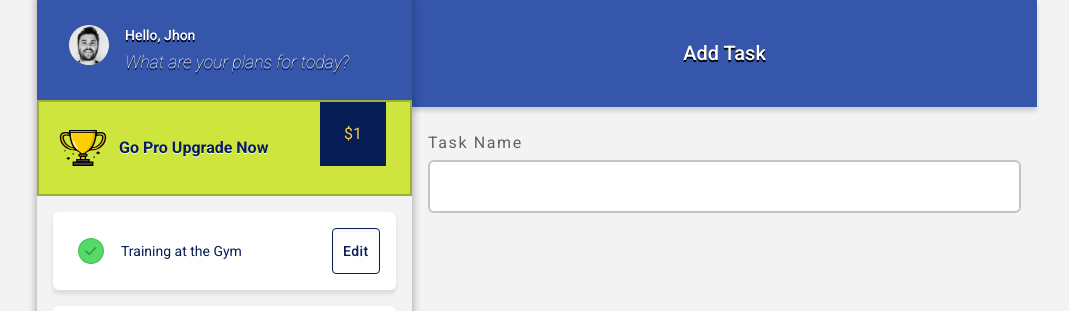
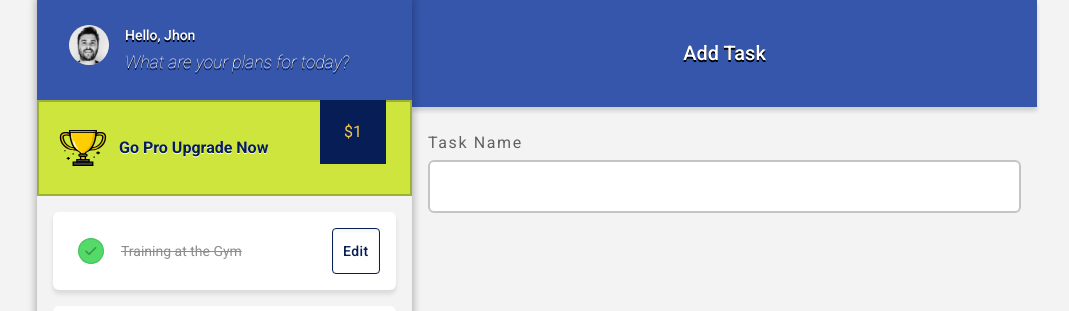
Before and after one commit to henzyd/jhon-todo, a React (Vite) app: page / in a window 1280 px wide. Shown: the top 311 px of the page, without its empty margins (103-1172 px from the left). Built offline with nearby package versions, Linux system fonts and the light colour scheme.

Commit message:
chore: added strikethrough to done task

```diff
--- a/src/App.tsx
+++ b/src/App.tsx
@@ -39,14 +39,14 @@ function App() {
                 </div>
               </div>
             </div>
-            <div className="border-2 border-[#9EB031] bg-[#CDE53D] flex gap-8 justify-between relative">
+            <div className="border-2 border-[#9EB031] bg-[#CDE53D] flex gap-8 justify-between">
               <div className="flex items-center gap-3 p-5 py-7 pr-0">
                 <img src={Trophy} alt="trophy-icon" className="w-12" />
                 <p className="text-primary-01 font-bold text-shadow-white">
                   Go Pro Upgrade Now
                 </p>
               </div>
-              <div className="bg-primary-01 self-start flex items-center justify-center p-5 px-6 mr-6">
+              <div className="bg-primary-01 self-start flex items-center justify-center p-5 px-6 mr-6 z-50 top-[-2px] relative">
                 <span className="text-[#f2c94c]">$1</span>
               </div>
             </div>
--- a/src/components/task.tsx
+++ b/src/components/task.tsx
@@ -32,7 +32,11 @@ export default function Task({ id, text, done, taskClickHandler }: TaskProps) {
           }}
           size="small"
         />
-        <p className={`text-primary-01 text-sm ${done && "text-[#8D8D8D]"}`}>
+        <p
+          className={`text-primary-01 text-sm ${
+            done && "!text-[#8D8D8D] line-through"
+          }`}
+        >
           {text}
         </p>
       </div>
```
